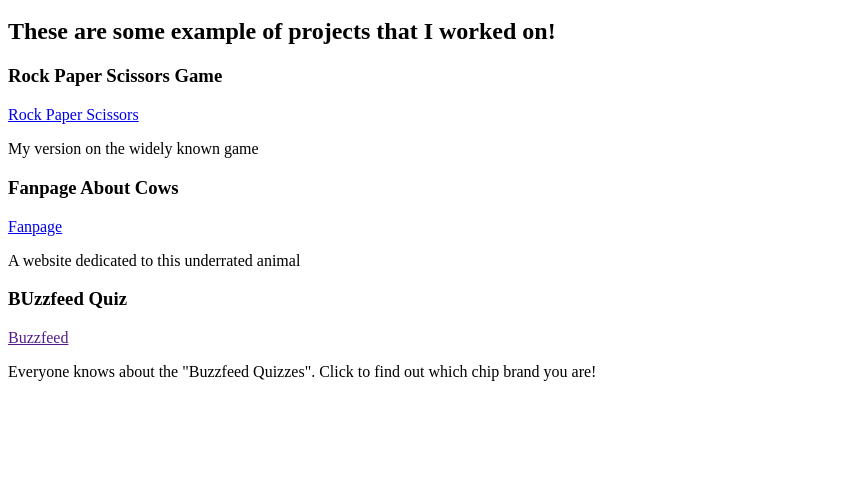
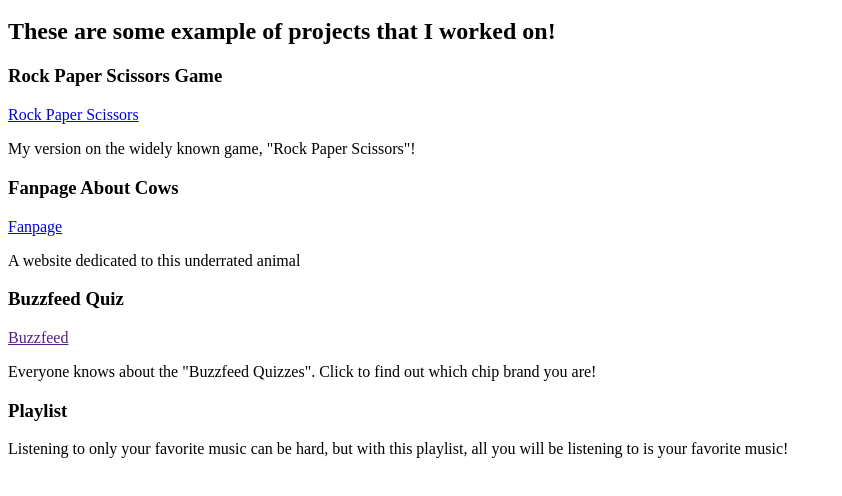
Before and after one commit to jennifer15ho/Portfolio, a plain HTML site: page portfolio.html in a window 1280 px wide. Shown: the part 48-544 px from the top of the page, without its empty margins (0-842 px from the left). Drawn offline with Linux system fonts and the light colour scheme.

Commit message:
Add another project

```diff
--- a/portfolio.html
+++ b/portfolio.html
@@ -5,13 +5,16 @@
             <h2>These are some example of projects that I worked on!</h2>
             <h3>Rock Paper Scissors Game</h3>
             <p> <a href="https://jennifer15ho.github.io/rockpaperscissors/">Rock Paper Scissors</a></p>
-            <p>My version on the widely known game</p>
-            <h3> Fanpage About Cows</h3>
+            <p>My version on the widely known game, "Rock Paper Scissors"!</p>
+            <h3>Fanpage About Cows</h3>
             <p> <a href="https://jennifer15ho.github.io/fanpage">Fanpage</a></p>
             <p>A website dedicated to this underrated animal</p>
-            <h3> BUzzfeed Quiz</h3>
+            <h3>Buzzfeed Quiz</h3>
             <p> <a href="">Buzzfeed</a></p>
             <p>Everyone knows about the "Buzzfeed Quizzes". Click to find out which chip brand you are!</p>
+            <h3>Playlist</h3>
+            <p> <a href="https://jennifer15ho.github.io/playlist"></a></p>
+            <p>Listening to only your favorite music can be hard, but with this playlist, all you will be listening to is your favorite music!</p>
         </body>
     </head>
 </html>
```
